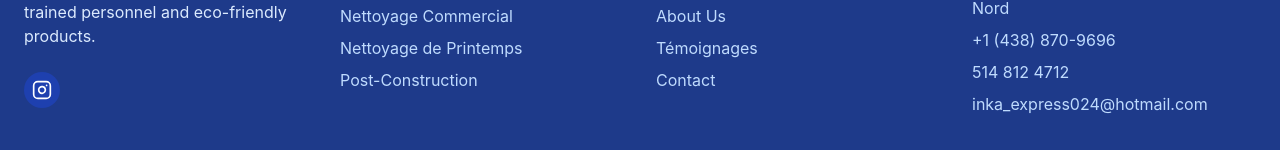
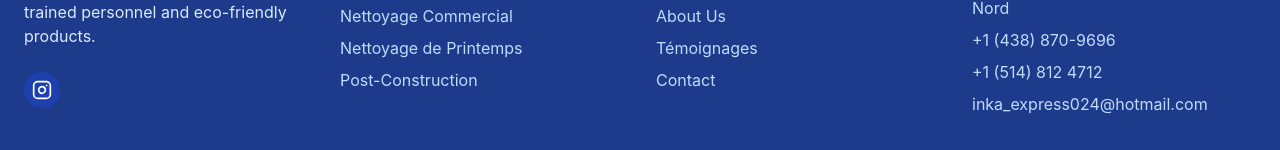
Before and after one commit to yohandry10/jenny-limpieza, a React (Vite) app: page / in a window 1280 px wide. Shown: the part 5153-5303 px from the top of the page. Built offline with nearby package versions, Linux system fonts and the light colour scheme.

Commit message:
guardando

```diff
--- a/src/components/Footer.tsx
+++ b/src/components/Footer.tsx
@@ -83,7 +83,7 @@ const Footer = () => {
             <address className="not-italic text-blue-200 text-sm sm:text-base">
               <p className="mb-2">{t('contact.location')}</p>
               <p className="mb-2">+1 (438) 870-9696</p>
-              <p className="mb-2">514 812 4712</p>
+              <p className="mb-2">+1 (514) 812 4712</p>
               <p className="break-all">inka_express024@hotmail.com</p>
             </address>
           </div>
```
